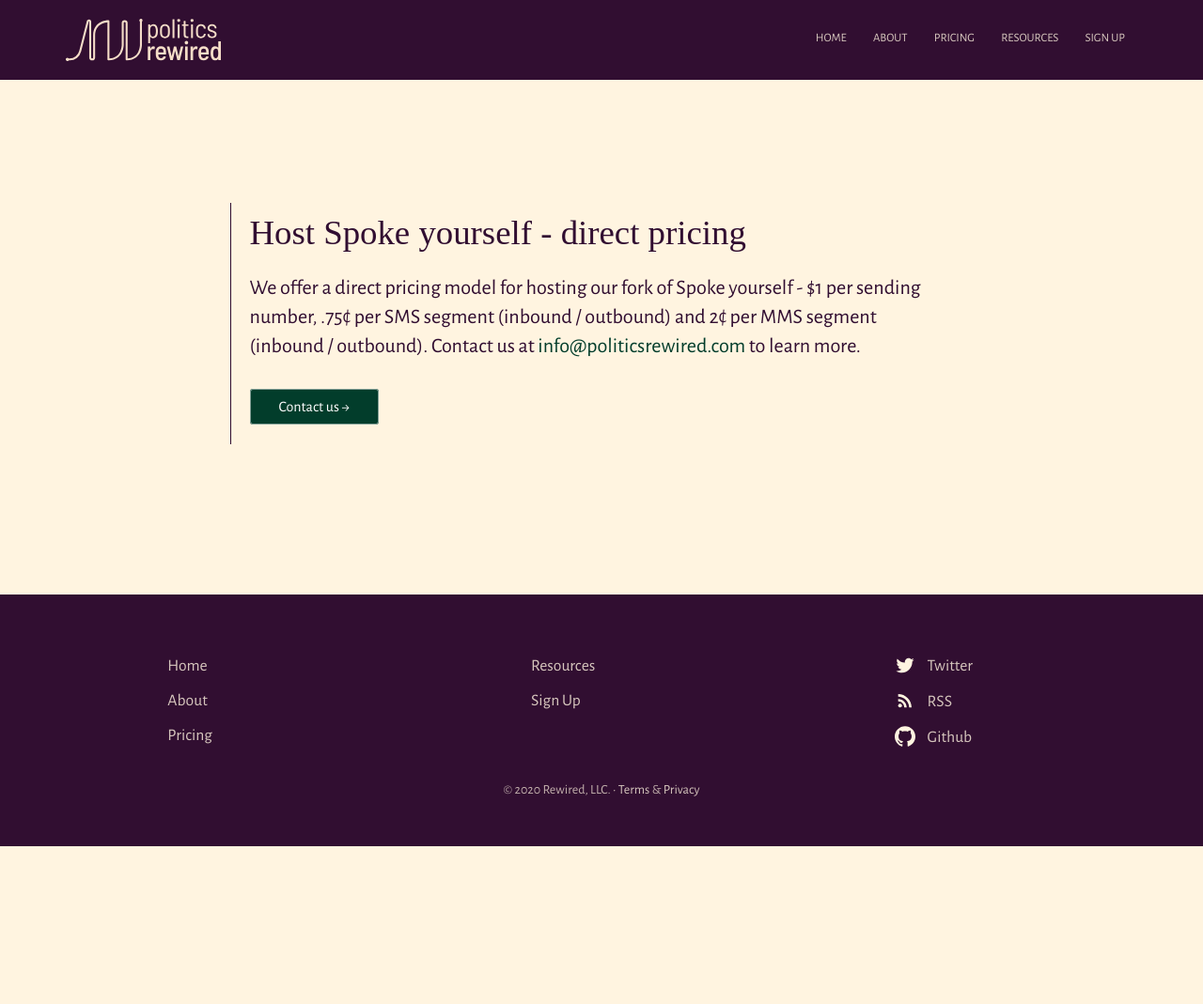
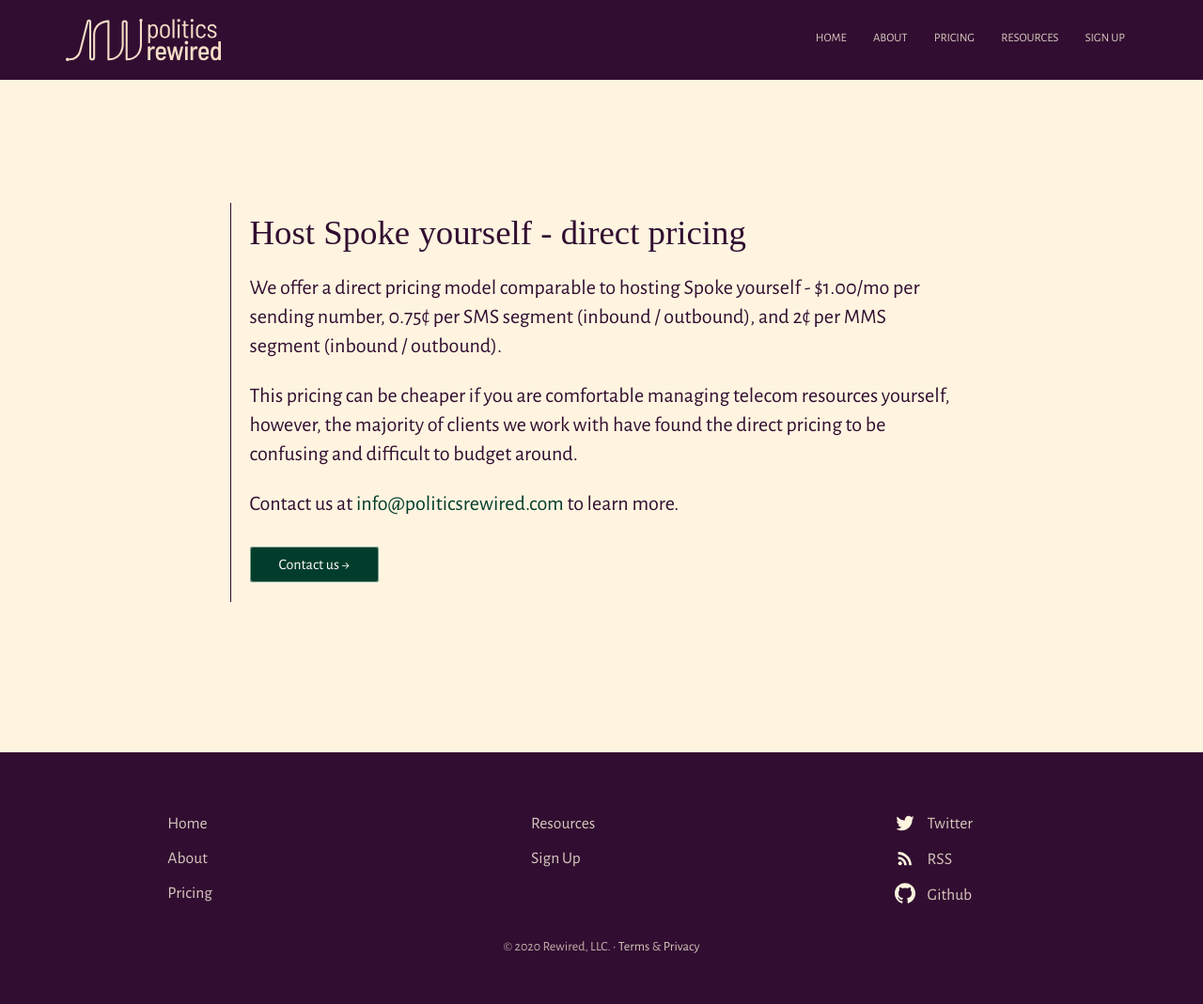
Before and after one commit to politics-rewired/politics-rewired.github.io, a Jekyll site: the page built from directpricing.html, in a window 1280 px wide. Shown: the whole page at 94% size. Built offline with Jekyll 4.4.1, drawn with Linux system fonts in a browser that asks for light colours; some web fonts are replaced; before the commit the page ends 901 px from its top, so only the background shows below that.

Commit message:
docs: expand direct pricing
- clarify that the customer is not actually hosting Spoke themselves
- add warning note about direct pricing complications

```diff
--- a/directpricing.html
+++ b/directpricing.html
@@ -4,7 +4,9 @@
 override:
   heading: Host Spoke yourself - direct pricing
   description:
-    - We offer a direct pricing model for hosting our fork of Spoke yourself - $1 per sending number, .75¢ per SMS segment (inbound / outbound) and 2¢ per MMS segment (inbound / outbound). Contact us at <a href="mailto:info@politicsrewired.com">info@politicsrewired.com</a> to learn more.
+    - We offer a direct pricing model comparable to hosting Spoke yourself - $1.00/mo per sending number, 0.75¢ per SMS segment (inbound / outbound), and 2¢ per MMS segment (inbound / outbound).
+    - This pricing can be cheaper if you are comfortable managing telecom resources yourself, however, the majority of clients we work with have found the direct pricing to be confusing and difficult to budget around.
+    - Contact us at <a href="mailto:info@politicsrewired.com">info@politicsrewired.com</a> to learn more.
 
 ---
 
```
